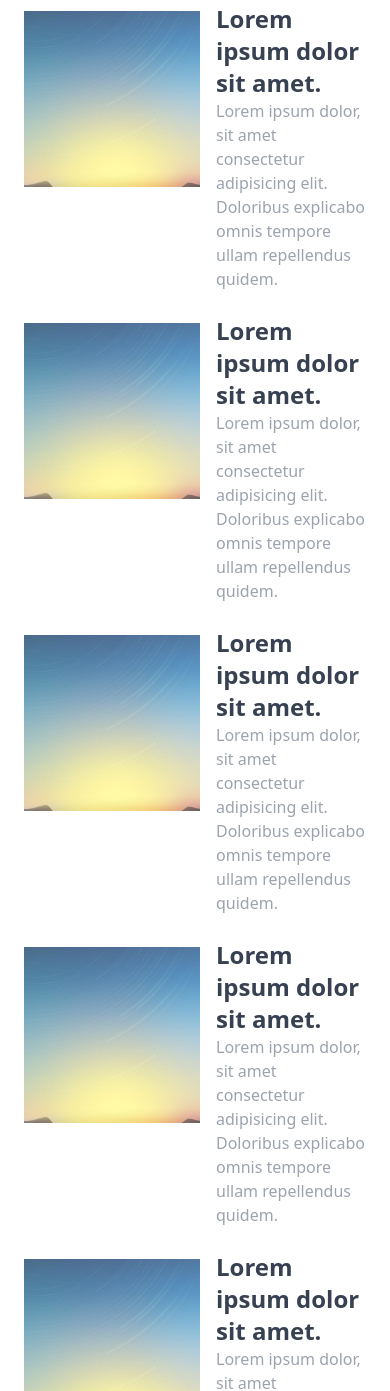
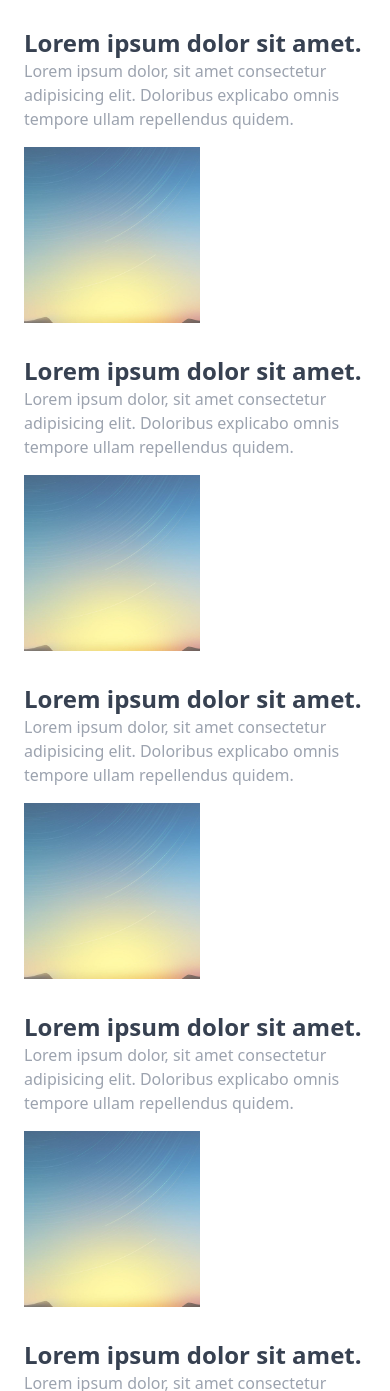
Before and after one commit to vvladyatsenko/tailwind, a website: page index.html in a window 390 px wide. Shown: the part 1554-2945 px from the top of the page. Drawn offline with Linux system fonts and the light colour scheme.

Commit message:
adding xs

```diff
--- a/index.html
+++ b/index.html
@@ -58,82 +58,71 @@
         <section class="flex-grow sm:w-2/3">
           <h1 class="text-3xl font-bold text-gray-600 mb-10">Lorem ipsum dolor sit amet.</h1>
           <article class="mb-8">
-            <a class="flex gap-4" href="">
+            <a class="flex flex-col sm:flex-row sm:items-center gap-4" href="">
               <div>
-                <h2 class="text-2xl font-semibold text-gray-700 -mt-2">Lorem ipsum dolor sit amet.</h2>
+                <h2 class="text-2xl font-semibold text-gray-700 sm:-mt-2">Lorem ipsum dolor sit amet.</h2>
                 <p class="text-gray-400">Lorem ipsum dolor, sit amet consectetur adipisicing elit. Doloribus explicabo
-                  omnis
-                  tempore ullam
-                  repellendus quidem.</p>
+                  omnis tempore ullam repellendus quidem.</p>
               </div>
-              <img class="w-44 h-44 opacity-75 object-cover order-first" src="./assets/img/327398.jpg" alt="image">
+              <img class="w-44 h-44 opacity-75 object-cover sm:order-first" src="./assets/img/327398.jpg" alt="image">
             </a>
           </article>
 
           <article class="mb-8">
-            <a class="flex gap-4" href="">
+            <a class="flex flex-col sm:flex-row sm:items-center gap-4" href="">
               <div>
-                <h2 class="text-2xl font-semibold text-gray-700 -mt-2">Lorem ipsum dolor sit amet.</h2>
+                <h2 class="text-2xl font-semibold text-gray-700 sm:-mt-2">Lorem ipsum dolor sit amet.</h2>
                 <p class="text-gray-400">Lorem ipsum dolor, sit amet consectetur adipisicing elit. Doloribus explicabo
-                  omnis
-                  tempore ullam
-                  repellendus quidem.</p>
+                  omnis tempore ullam repellendus quidem.</p>
               </div>
-              <img class="w-44 h-44 opacity-75 object-cover order-first" src="./assets/img/327398.jpg" alt="image">
+              <img class="w-44 h-44 opacity-75 object-cover sm:order-first" src="./assets/img/327398.jpg" alt="image">
             </a>
           </article>
 
           <article class="mb-8">
-            <a class="flex gap-4" href="">
+            <a class="flex flex-col sm:flex-row sm:items-center gap-4" href="">
               <div>
-                <h2 class="text-2xl font-semibold text-gray-700 -mt-2">Lorem ipsum dolor sit amet.</h2>
+                <h2 class="text-2xl font-semibold text-gray-700 sm:-mt-2">Lorem ipsum dolor sit amet.</h2>
                 <p class="text-gray-400">Lorem ipsum dolor, sit amet consectetur adipisicing elit. Doloribus explicabo
-                  omnis
-                  tempore ullam
-                  repellendus quidem.</p>
+                  omnis tempore ullam repellendus quidem.</p>
               </div>
-              <img class="w-44 h-44 opacity-75 object-cover order-first" src="./assets/img/327398.jpg" alt="image">
+              <img class="w-44 h-44 opacity-75 object-cover sm:order-first" src="./assets/img/327398.jpg" alt="image">
             </a>
           </article>
 
           <article class="mb-8">
-            <a class="flex gap-4" href="">
+            <a class="flex flex-col sm:flex-row sm:items-center gap-4" href="">
               <div>
-                <h2 class="text-2xl font-semibold text-gray-700 -mt-2">Lorem ipsum dolor sit amet.</h2>
+                <h2 class="text-2xl font-semibold text-gray-700 sm:-mt-2">Lorem ipsum dolor sit amet.</h2>
                 <p class="text-gray-400">Lorem ipsum dolor, sit amet consectetur adipisicing elit. Doloribus explicabo
-                  omnis
-                  tempore ullam
-                  repellendus quidem.</p>
+                  omnis tempore ullam repellendus quidem.</p>
               </div>
-              <img class="w-44 h-44 opacity-75 object-cover order-first" src="./assets/img/327398.jpg" alt="image">
+              <img class="w-44 h-44 opacity-75 object-cover sm:order-first" src="./assets/img/327398.jpg" alt="image">
             </a>
           </article>
 
           <article class="mb-8">
-            <a class="flex gap-4" href="">
+            <a class="flex flex-col sm:flex-row sm:items-center gap-4" href="">
               <div>
-                <h2 class="text-2xl font-semibold text-gray-700 -mt-2">Lorem ipsum dolor sit amet.</h2>
+                <h2 class="text-2xl font-semibold text-gray-700 sm:-mt-2">Lorem ipsum dolor sit amet.</h2>
                 <p class="text-gray-400">Lorem ipsum dolor, sit amet consectetur adipisicing elit. Doloribus explicabo
-                  omnis
-                  tempore ullam
-                  repellendus quidem.</p>
+                  omnis tempore ullam repellendus quidem.</p>
               </div>
-              <img class="w-44 h-44 opacity-75 object-cover order-first" src="./assets/img/327398.jpg" alt="image">
+              <img class="w-44 h-44 opacity-75 object-cover sm:order-first" src="./assets/img/327398.jpg" alt="image">
             </a>
           </article>
 
           <article class="mb-8">
-            <a class="flex gap-4" href="">
+            <a class="flex flex-col sm:flex-row sm:items-center gap-4" href="">
               <div>
-                <h2 class="text-2xl font-semibold text-gray-700 -mt-2">Lorem ipsum dolor sit amet.</h2>
+                <h2 class="text-2xl font-semibold text-gray-700 sm:-mt-2">Lorem ipsum dolor sit amet.</h2>
                 <p class="text-gray-400">Lorem ipsum dolor, sit amet consectetur adipisicing elit. Doloribus explicabo
-                  omnis
-                  tempore ullam
-                  repellendus quidem.</p>
+                  omnis tempore ullam repellendus quidem.</p>
               </div>
-              <img class="w-44 h-44 opacity-75 object-cover order-first" src="./assets/img/327398.jpg" alt="image">
+              <img class="w-44 h-44 opacity-75 object-cover sm:order-first" src="./assets/img/327398.jpg" alt="image">
             </a>
           </article>
+
 
           <div class="my-10">
             <ul class="flex justify-center flex-wrap sm:flex-row sm:items-center">
@@ -180,7 +169,7 @@
             </div>
             <div class="mt-4">
               <button
-                class="block py-2 px-6 bg-purple-400 rounded uppercase text-white font-medium text-sm hover:shadow-md hover:bg-purple-600 focus:outline-none"
+                class="block sm:inline-block sm:py-2 py-1 sm:px-2 px-1 sm:ml-2 sm:mr-2 bg-purple-400 rounded uppercase text-white font-medium text-sm hover:shadow-md hover:bg-purple-600 focus:outline-none"
                 type="submit">Subscribe</button>
             </div>
           </form>
```
Also changed, not shown: dist/output.css.
